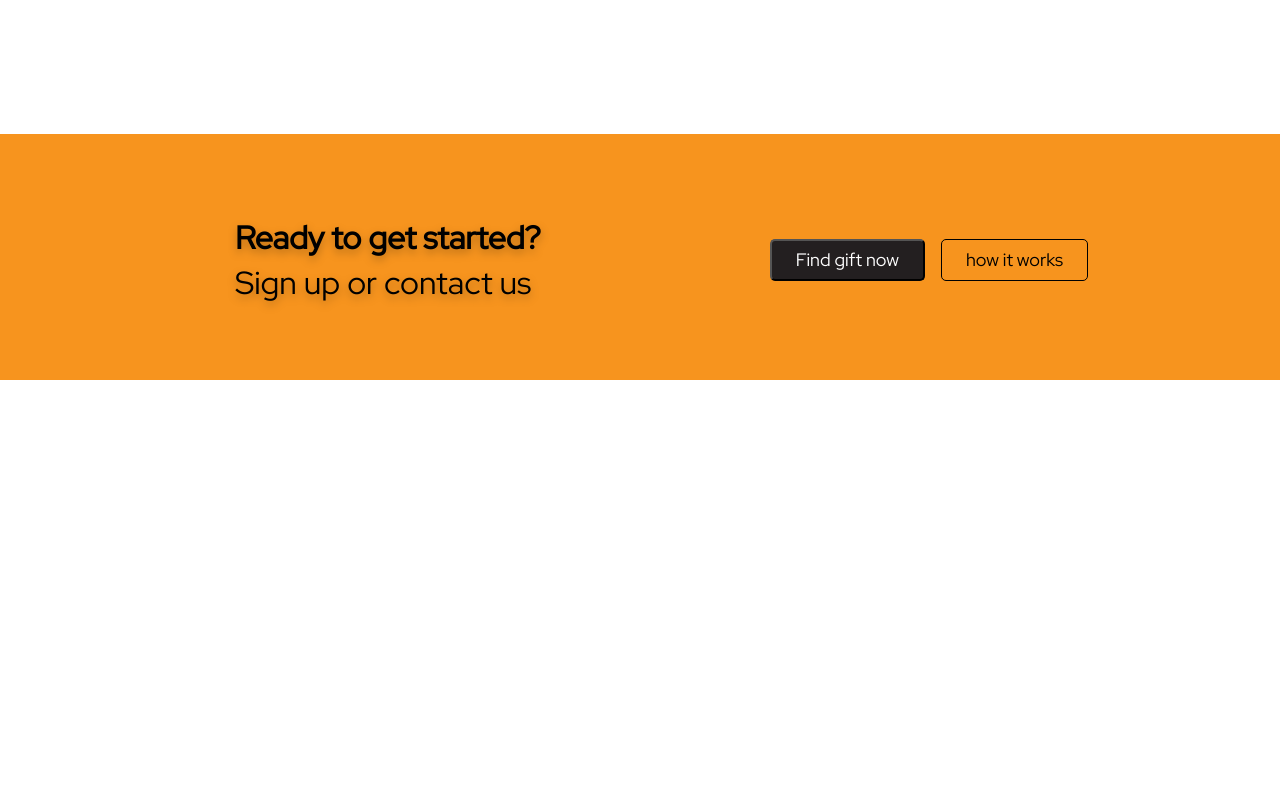
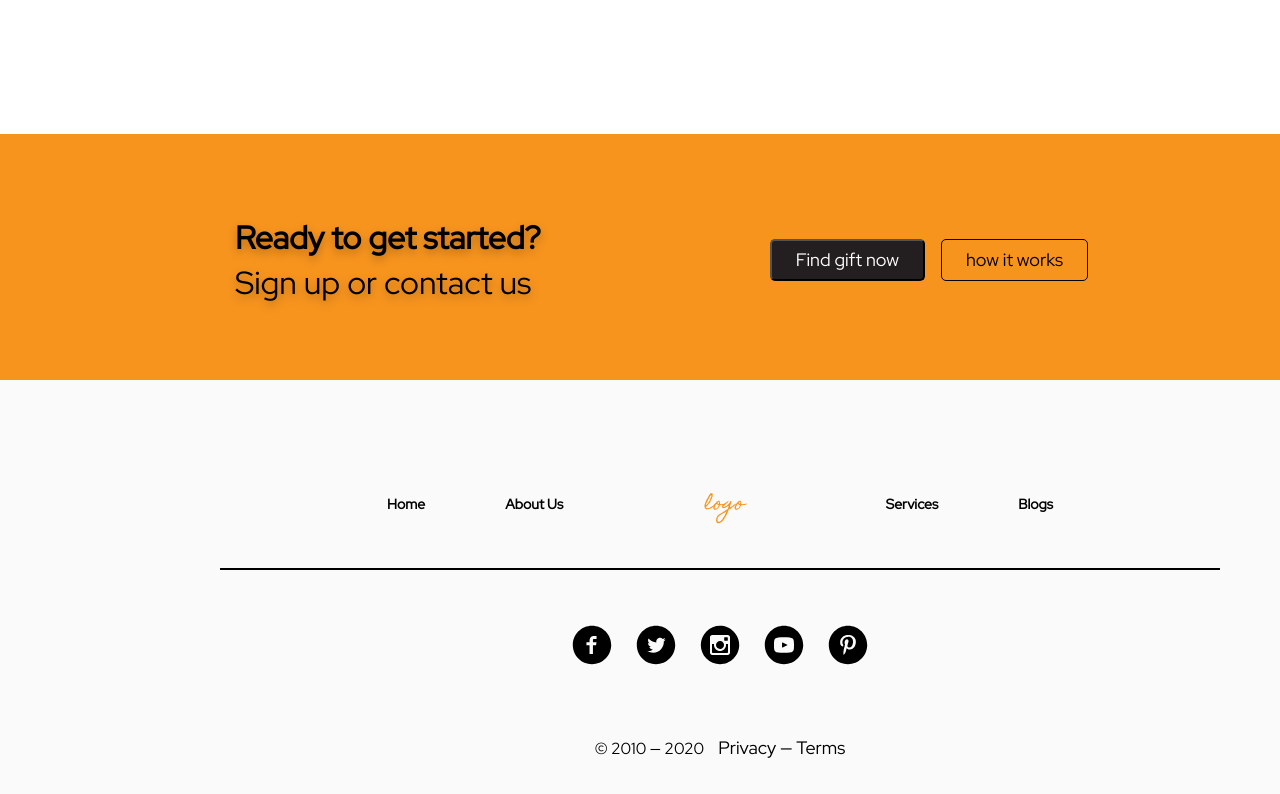
Before and after one commit to NovikovOlegOlegovich/teem-project, a plain HTML site: page index.html in a window 1280 px wide. Shown: the part 2196-2990 px from the top of the page. Before the commit the page ends 2576 px from the top, so only its background shows below. Drawn offline with nearby package versions, Linux system fonts and the light colour scheme.

Commit message:
1project

```diff
--- a/css/styles.css
+++ b/css/styles.css
@@ -288,3 +288,98 @@ ul {
   display: flex;
   align-items: center;
 }
+
+/* ---- footer ---- */
+footer {
+  background-color: #FAFAFA;
+}
+
+.footer {
+  display: block;
+  margin-left: auto;
+  margin-right: auto;
+  align-items: center;
+}
+
+.footer-list {
+  display: flex;
+  align-items: baseline;
+  justify-content: center;
+}
+
+.footer-item:nth-child(3n+1) {
+  padding-right: 80px;
+}
+
+.footer-logo {
+  padding: 106px 141px 43px;
+
+  font-family: "Homemade Apple";
+  font-style: normal;
+  font-weight: 400;
+  font-size: 18px;
+  line-height: 2.17;
+  color: var(--button-color);
+}
+
+.footer-item {
+  display: flex;
+}
+
+.footer-link {
+  font-weight: 900;
+  font-size: 14px;
+  line-height: 1.4;
+}
+
+.footer::after {
+  display: block;
+  content: '';
+  border: 1px solid #000000;
+  width: 1000px;
+  margin: 0 auto;
+}
+
+.footer-soc {
+  display: flex;
+  justify-content: center;
+}
+
+.footer-soc-list {
+  display: flex;
+  padding-top: 55px;
+  padding-bottom: 72px;
+}
+
+.footer-soc-items {
+  width: 40px;
+  height: 40px;
+  margin-left: auto;
+  margin-right: auto;
+}
+
+.footer-soc-items:not(:last-child) {
+  margin-right: 24px;
+}
+
+.footer-soc-link {
+  display: flex;
+  width: 100%;
+  height: 100%;
+  justify-content: center;
+}
+
+.soc-icon {
+  display: flex;
+}
+
+.footer-text {
+  display: flex;
+  justify-content: center;
+  align-items: baseline;
+  padding-bottom: 35px;
+}
+
+.developer-link {
+  margin-left: 14px;
+}
--- a/index.html
+++ b/index.html
@@ -115,5 +115,62 @@
         </div>
       </section>
     </main>
+
+    <!-- footer -->
+
+    <footer class="container" >
+      <div class="footer">
+        <ul class="footer-list">
+            <li class="footer-item"><a href="" class="footer-link link">Home</a></li>
+            <li class="footer-item"><a href="" class="footer-link link">About Us</a></li>
+            <li class="footer-item"><a href="" class="footer-logo">logo</a></li>
+            <li class="footer-item"><a href="" class="footer-link link">Services</a></li>
+            <li class="footer-item"><a href="" class="footer-link link">Blogs</a></li>
+          </ul>
+      </div>
+      <div class="footer-soc">
+        <ul class="footer-soc-list">
+          <li class="footer-soc-items">
+            <a href="" class="footer-soc-link">
+              <svg class="soc-icon" width="40" height="40">
+                <use href="./img/icons.svg#icon-facebook"></use>
+              </svg>
+            </a>
+          </li>
+          <li class="footer-soc-items">
+            <a href="" class="footer-soc-link">
+              <svg class="soc-icon" width="40" height="40">
+                <use href="./img/icons.svg#icon-twitter"></use>
+              </svg>
+            </a>
+          </li>
+          <li class="footer-soc-items">
+            <a href="" class="footer-soc-link">
+              <svg class="soc-icon" width="40" height="40">
+                <use href="./img/icons.svg#icon-instagram"></use>
+              </svg>
+            </a>
+          </li>
+          <li class="footer-soc-items">
+            <a href="" class="footer-soc-link">
+              <svg class="soc-icon" width="40" height="40">
+                <use href="./img/icons.svg#icon-youtube"></use>
+              </svg>
+            </a>
+          </li>
+          <li class="footer-soc-items">
+            <a href="" class="footer-soc-link">
+              <svg class="soc-icon" width="40" height="40">
+                <use href="./img/icons.svg#icon-pinterest"></use>
+              </svg>
+            </a>
+          </li>
+        </ul>
+      </div>
+      <p class="footer-text">
+        <span>&#169; 2010 — 2020</span>
+        <a href="" class="link developer-link">Privacy — Terms</a>
+      </p>
+    </footer>
   </body>
 </html>
```
Also changed, not shown: img/icons.svg (added), 1 other file.
